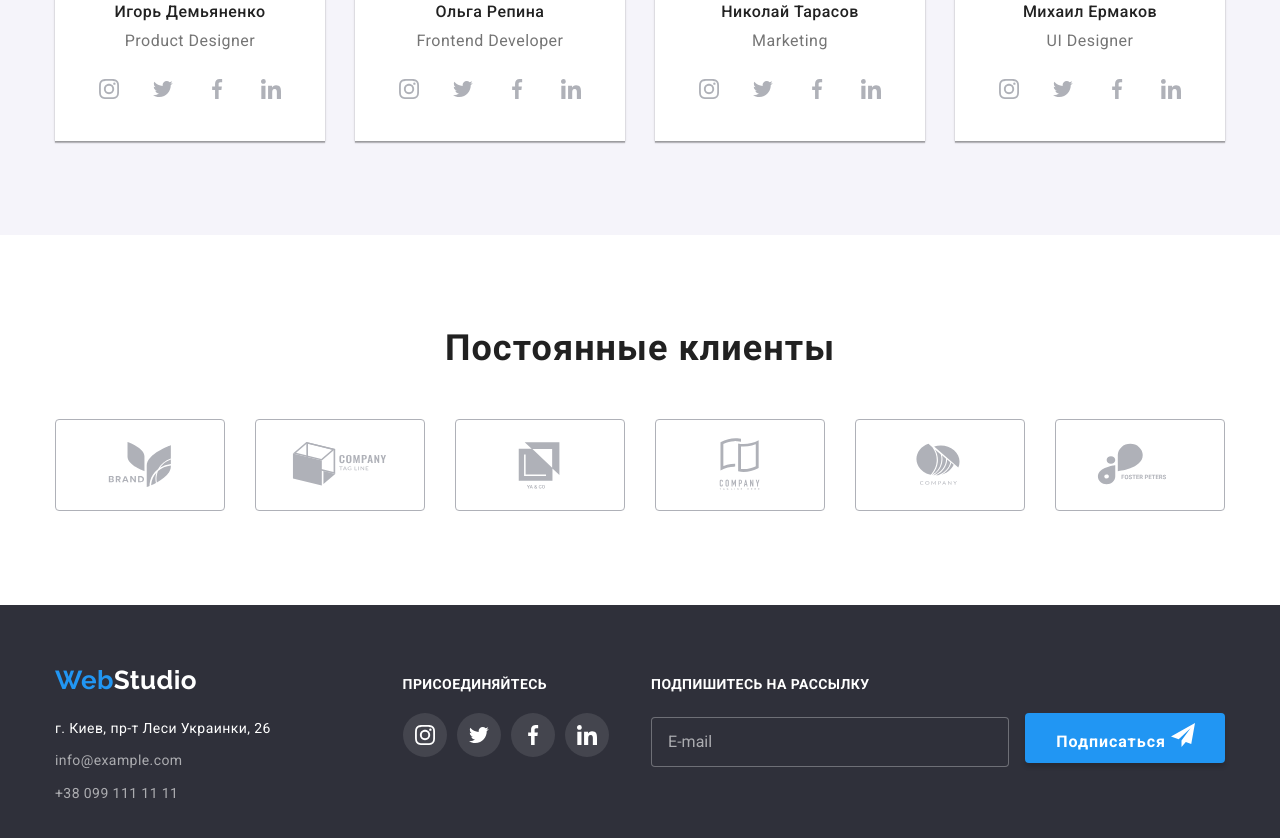
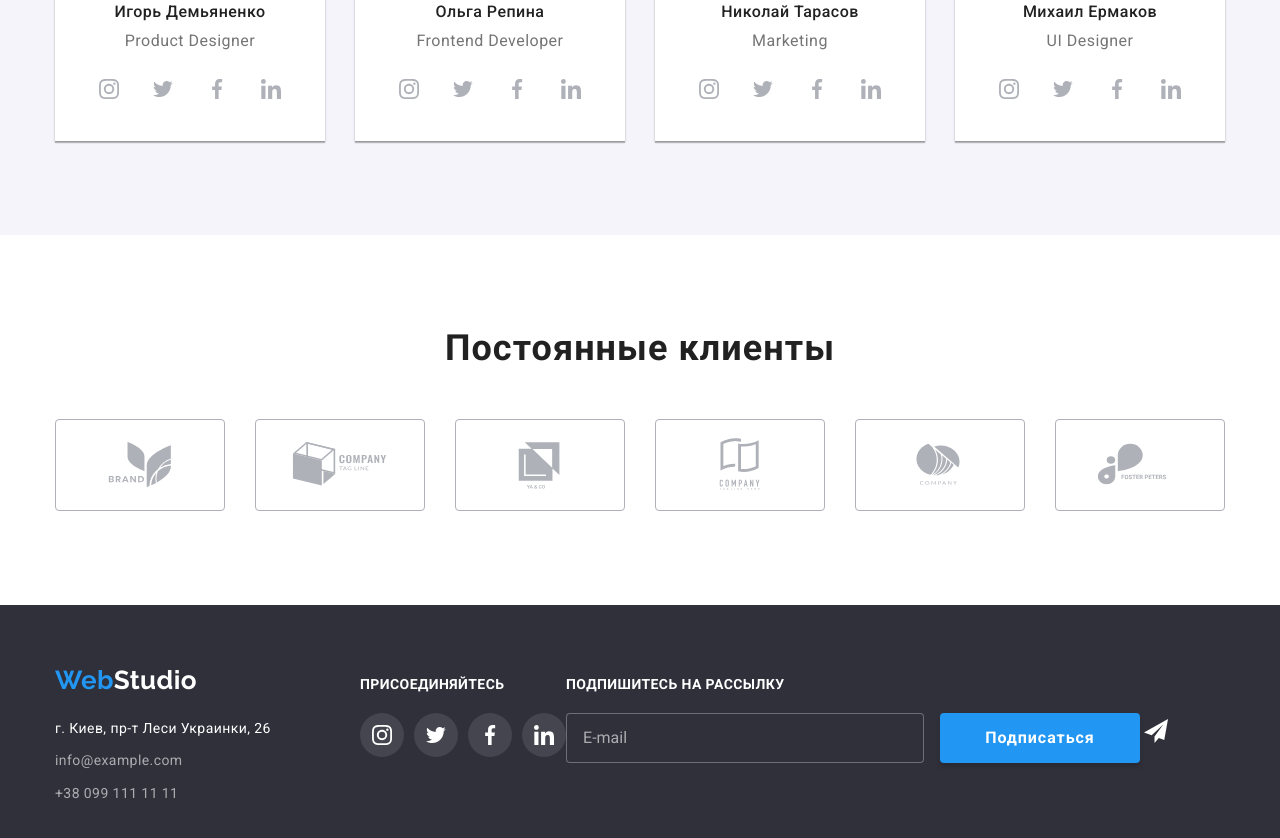
Before and after one commit to OlenaYarotska/goit-markup-hw-06, a plain HTML site: page index.html in a window 1280 px wide. Shown: the part 2068-2906 px from the top of the page. Drawn offline with nearby package versions, Linux system fonts and the light colour scheme.

Commit message:
add fixes

```diff
--- a/css/styles.css
+++ b/css/styles.css
@@ -496,7 +496,6 @@ img {
 .all-footer {
   display: flex;
   align-items: baseline;
-  justify-content: space-between;
 }
 .footer-address {
   margin-top: 20px;
@@ -585,11 +584,9 @@ img {
   justify-content: center;
 }
 .mailing {
-  /* display: flex; */
-  /* flex-direction: column; */
-  /* margin-left: 93px; */
 }
 .mailing-heading {
+  display: block;
   font-weight: 700;
   font-size: 14px;
   line-height: 1.14;
@@ -600,8 +597,8 @@ img {
 }
 .mailing-form {
   display: flex;
-  justify-content: center;
-  align-items: center;
+}
+.mailing-form-field {
 }
 .mailing-form-input {
   width: 358px;
@@ -629,8 +626,6 @@ img {
   border: none;
   cursor: pointer;
   display: inline-block;
-  text-align: center;
-  align-items: center;
   font-family: "Roboto", sans-serif;
   font-weight: 700;
   font-size: 16px;
@@ -639,13 +634,13 @@ img {
   color: var(--white-color);
   background-color: var(--accent-color);
   margin-left: 12px;
-  padding-top: 10px;
+
+  /* padding-top: 10px;
   padding-bottom: 10px;
   padding-left: 29px;
-  padding-right: 28px;
+  padding-right: 28px; */
 }
 .footer-icon {
-  fill: var(--white-color);
   /* margin-left: 10px; */
 }
 
@@ -939,9 +934,9 @@ img {
   font-size: 16px;
   line-height: 1.8;
   letter-spacing: 0.06em;
-  display: inline-block;
-  text-align: center;
-  align-self: center;
+  display: flex;
+  align-items: center;
+
   box-shadow: 0px 4px 4px rgba(0, 0, 0, 0.15);
   border-radius: 4px;
   border: none;
--- a/index.html
+++ b/index.html
@@ -412,13 +412,11 @@
                             <p class="mailing-heading">Подпишитесь на рассылку</p>
                             <form action="" class="mailing-form"></form>
                             <label for="" class="mailing-form-field">
-                                <span class="mailing-form-input-wrapper">
                                     <input type="email" class="mailing-form-input" name="email"placeholder="E-mail">
-                                    <button class="submit-btn" type="submit">Подписаться
+                                    <button class="submit-btn" type="submit">Подписаться</button>
                                     <svg class="footer-icon" width="24" height="24">
                                         <use href="./images/icon.svg#icon-send-footer"></use>
                                     </svg>
-                                </span>
                             </label>
                         </div>
                     </div>
```
